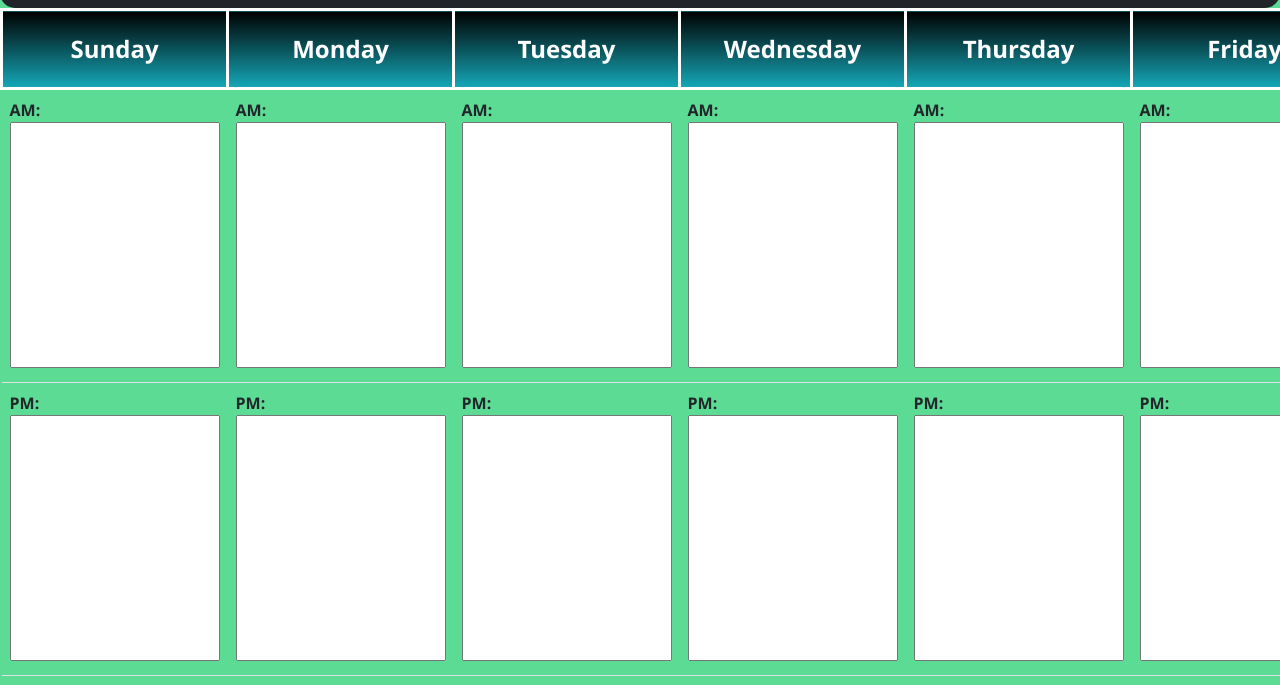
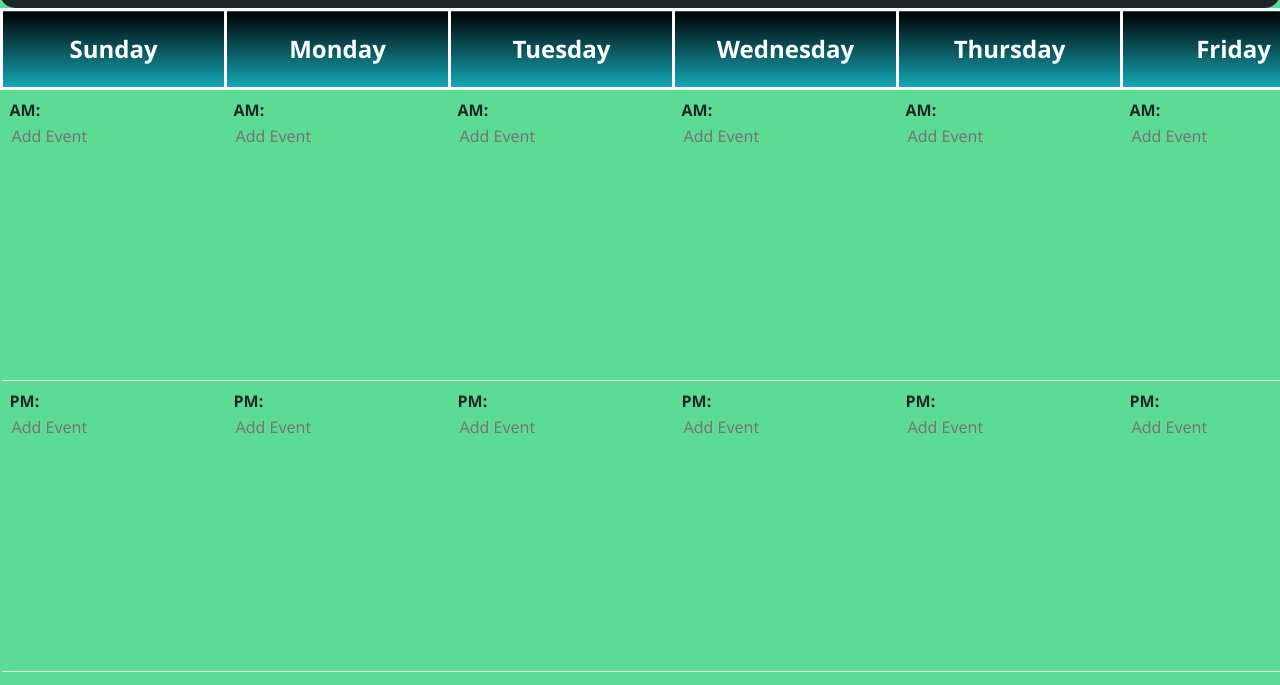
Before and after one commit to dylangriess/Project1-Social-Calendar, a plain HTML site: page index.html in a window 1280 px wide. Shown: the part 103-788 px from the top of the page. Drawn offline with nearby package versions, Linux system fonts and the light colour scheme; files that its build step writes are made by us from their sources; a web font is replaced by a local one.

Commit message:
modified head tag, changed title tag, changed table background

```diff
--- a/assets/css/style.css
+++ b/assets/css/style.css
@@ -25,7 +25,6 @@ body {
   color: white;
 }
 
-
 .bottomSection {
   width: 800px;
   height: 200px;
@@ -50,7 +49,6 @@ body {
   color: #8ee4af;
   background-color: #05386b;
   border-radius: 20px;
-
 }
 
 .button {
@@ -141,3 +139,8 @@ body {
 td p {
   margin: 0px;
 }
+
+td textarea {
+  background: none;
+  border: none;
+}
--- a/index.html
+++ b/index.html
@@ -4,14 +4,7 @@
     <meta charset="UTF-8" />
     <meta http-equiv="X-UA-Compatible" content="IE=edge" />
     <meta name="viewport" content="width=device-width, initial-scale=1.0" />
-
-    <link rel="stylesheet" href="style.css">
-    <title>Event Planner</title>
-
-
-  </head>
-
-     <title>Event Planner</title>
+    <title>Space Invaders</title>
     <link href="https://fonts.googleapis.com/css2?family=Edu+VIC+WA+NT+Beginner&family=Russo+One&display=swap" rel="stylesheet">
     <!--Bootstrap-->
     <link
@@ -60,6 +53,7 @@
             <td>
               <p>AM:</p>
               <textarea
+              placeholder="Add Event"
                 name="text"
                 rows="10"
                 cols="22"
@@ -71,6 +65,7 @@
             <td>
               <p>AM:</p>
               <textarea
+              placeholder="Add Event"
                 name="text"
                 rows="10"
                 cols="22"
@@ -82,6 +77,7 @@
             <td>
               <p>AM:</p>
               <textarea
+              placeholder="Add Event"
                 name="text"
                 rows="10"
                 cols="22"
@@ -93,6 +89,7 @@
             <td>
               <p>AM:</p>
               <textarea
+              placeholder="Add Event"
                 name="text"
                 rows="10"
                 cols="22"
@@ -104,6 +101,7 @@
             <td>
               <p>AM:</p>
               <textarea
+              placeholder="Add Event"
                 name="text"
                 rows="10"
                 cols="22"
@@ -115,6 +113,7 @@
             <td>
               <p>AM:</p>
               <textarea
+              placeholder="Add Event"
                 name="text"
                 rows="10"
                 cols="22"
@@ -126,6 +125,7 @@
             <td>
               <p>AM:</p>
               <textarea
+              placeholder="Add Event"
                 name="text"
                 rows="10"
                 cols="22"
@@ -139,6 +139,7 @@
             <td>
               <p>PM:</p>
               <textarea
+              placeholder="Add Event"
                 name="text"
                 rows="10"
                 cols="22"
@@ -150,6 +151,7 @@
             <td>
               <p>PM:</p>
               <textarea
+              placeholder="Add Event"
                 name="text"
                 rows="10"
                 cols="22"
@@ -161,6 +163,7 @@
             <td>
               <p>PM:</p>
               <textarea
+              placeholder="Add Event"
                 name="text"
                 rows="10"
                 cols="22"
@@ -172,6 +175,7 @@
             <td>
               <p>PM:</p>
               <textarea
+              placeholder="Add Event"
                 name="text"
                 rows="10"
                 cols="22"
@@ -183,6 +187,7 @@
             <td>
               <p>PM:</p>
               <textarea
+              placeholder="Add Event"
                 name="text"
                 rows="10"
                 cols="22"
@@ -194,6 +199,7 @@
             <td>
               <p>PM:</p>
               <textarea
+              placeholder="Add Event"
                 name="text"
                 rows="10"
                 cols="22"
@@ -205,6 +211,7 @@
             <td>
               <p>PM:</p>
               <textarea
+              placeholder="Add Event"
                 name="text"
                 rows="10"
                 cols="22"
```
Lines whose indentation alone changed are shown as unchanged.
